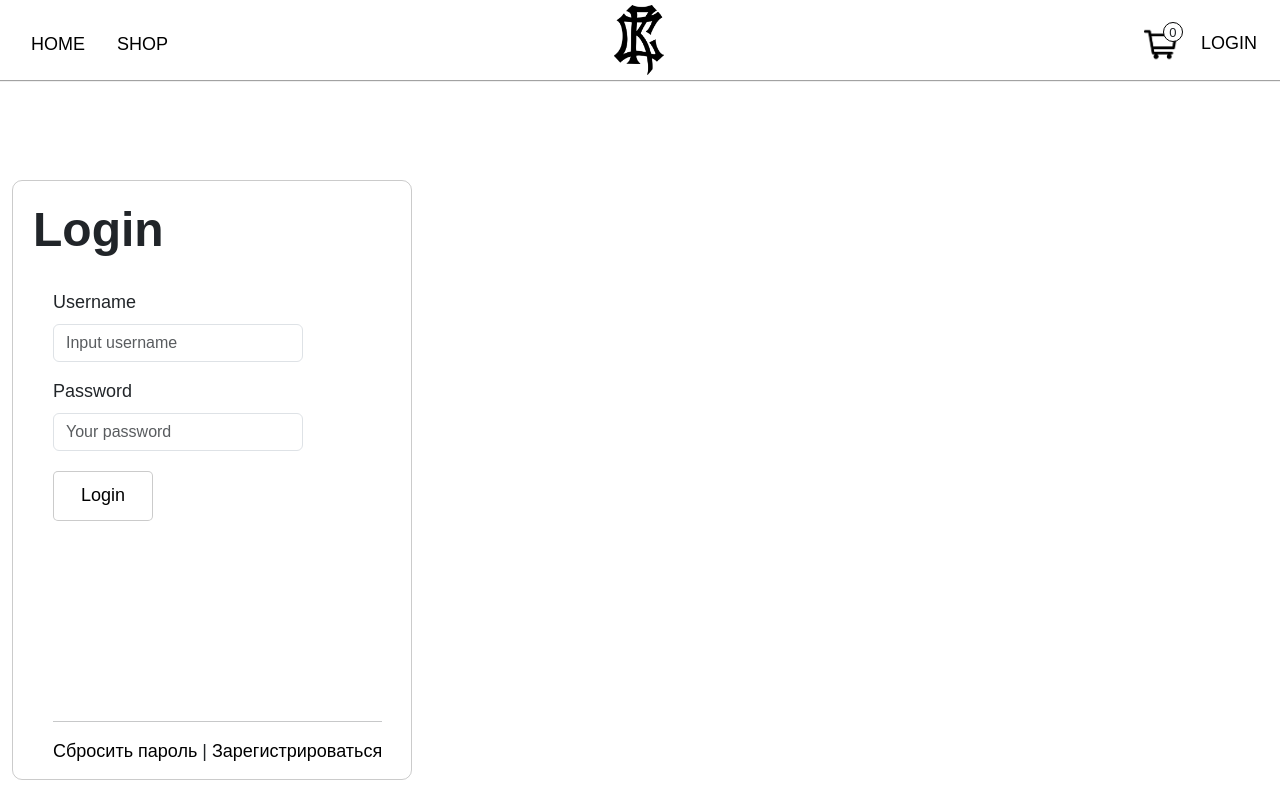
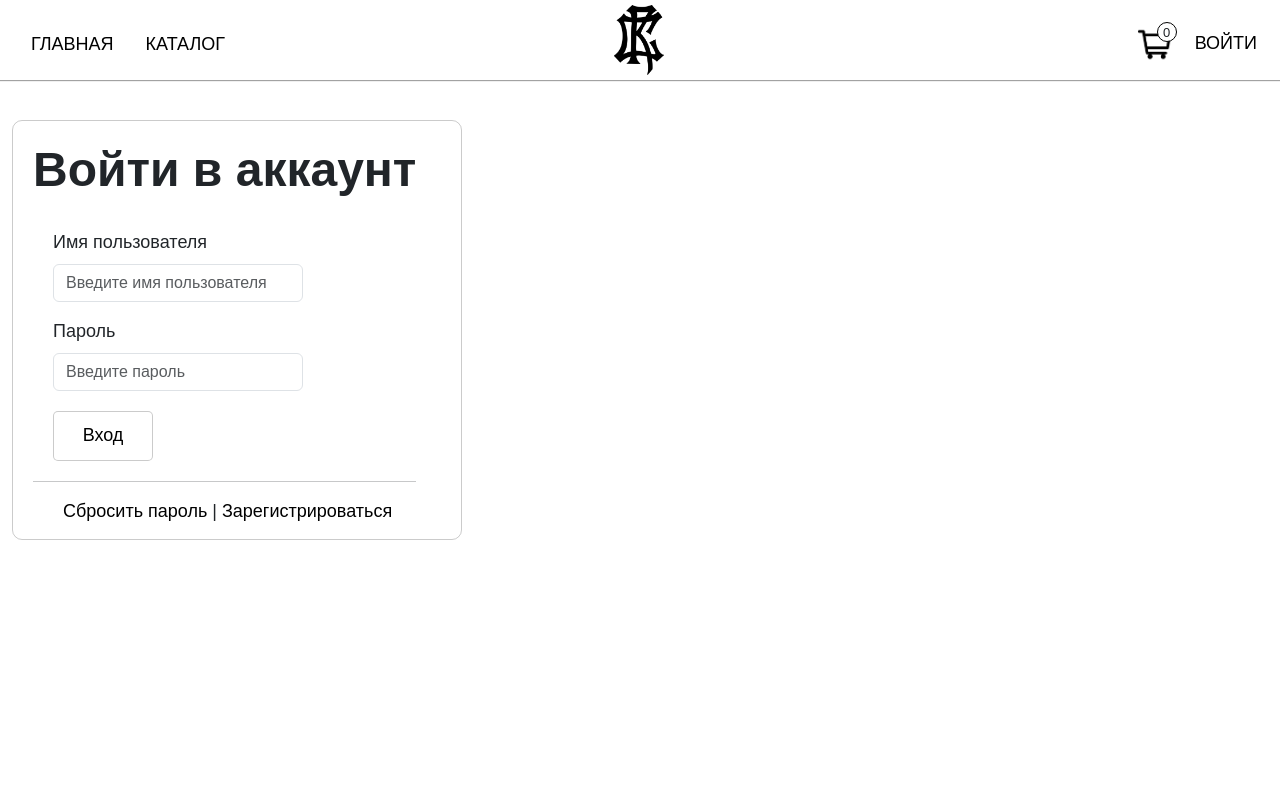
Before and after one commit to SlavaSovan/shop_project, a Django app: page /user/login/ in a window 1280 px wide. Run offline with Django 5.2, Linux system fonts and the light colour scheme; some libraries are stand-ins or nearby versions; some web fonts are replaced.

Commit message:
Made some changes and fixes

```diff
--- a/shop_project/cart/forms.py
+++ b/shop_project/cart/forms.py
@@ -5,8 +5,7 @@ PRODUCT_QUANTITY_CHOICES = [(i, str(i)) for i in range(1, 11)]
 
 class CartAddProductForm(forms.Form):
     quantity = forms.TypedChoiceField(
-        choices=PRODUCT_QUANTITY_CHOICES,
-        coerce=int,
+        choices=PRODUCT_QUANTITY_CHOICES, coerce=int, label="Количество:"
     )
     override = forms.BooleanField(
         required=False,
--- a/shop_project/main/static/css/base.css
+++ b/shop_project/main/static/css/base.css
@@ -67,6 +67,10 @@ h5 {
     text-transform: uppercase;
 }
 
+.header-profile {
+    text-transform: uppercase;
+}
+
 .logo-carnival-nav {
     position: fixed;
     margin: 5px 0;
@@ -440,16 +492,16 @@ h5 {
 }
 
 .login {
-    width: 400px;
-    height: 600px;
-    margin-top: 100px;
+    width: 450px;
+    height: 420px;
+    margin-top: 40px;
     border: 1px solid #00000034;
     border-radius: 10px;
 }
 
 .login-reg {
-    width: 600px;
-    height: 600px;
+    width: 450px;
+    height: 420px;
     margin-top: 100px;
     border: 1px solid #00000034;
     border-radius: 10px;
@@ -484,8 +536,12 @@ h5 {
 }
 
 .reset-pass {
-    margin-left: 40px;
-    margin-top: 200px;
+    margin-left: 20px;
+    margin-top: 20px;
+}
+
+.reset-pass-or-register {
+    margin-left: 30px;
 }
 
 .font-stylereg {
--- a/shop_project/main/templates/main/base.html
+++ b/shop_project/main/templates/main/base.html
@@ -17,10 +17,10 @@
             <navbar class="header-nav pt-4">
                 <ul class="header-list d-flex">
                     <li>
-                        <a href="{% url "main:popular_list" %}" class="nav-a m-3">Home</a>
+                        <a href="{% url "main:popular_list" %}" class="nav-a m-3">Главная</a>
                     </li>
                     <li>
-                        <a href="{% url "main:product_list" %}" class="nav-a m-3">Shop</a>
+                        <a href="{% url "main:product_list" %}" class="nav-a m-3">Каталог</a>
                     </li>
                 </ul>
             </navbar>
@@ -32,9 +32,9 @@
                     <img src="{% static 'img/cart.png' %}" alt="" class="cart-icon">
                 </a>
                 {% if user.is_authenticated %}
-                    <a href="{% url "users:profile" %}" class="m-2">PROFILE</a>
+                    <a href="{% url "users:profile" %}" class="m-2">Профиль</a>
                 {% else %}
-                    <a href="{% url "users:login" %}" class="m-2">LOGIN</a>
+                    <a href="{% url "users:login" %}" class="m-2">Войти</a>
                 {% endif %}
                 <p class="cart-quantity">
                     {% with cart_quantity=cart|length %}
--- a/shop_project/users/templates/users/login.html
+++ b/shop_project/users/templates/users/login.html
@@ -6,28 +6,28 @@
 {% block content %}
     <section class="login d-flex">
         <div class="login-title">
-            <h2>Login</h2>
+            <h2>Войти в аккаунт</h2>
             <form action="{% url "users:login" %}" method="post">
                 {% csrf_token %}
                 {% if request.GET.next %}
                     <input type="hidden" name="next" value="{{ request.GET.next }}">
                 {% endif %}
                 <div class="mb-3">
-                    <label for="id_username" class="form-label form-style">Username</label>
+                    <label for="id_username" class="form-label form-style">Имя пользователя</label>
                     <input type="text" class="form-control form-style"
                     value="{% if form.username.value %}{{ form.username.value }}{% endif %}"
-                    name="username" id="id_username" placeholder="Input username" required>
+                    name="username" id="id_username" placeholder="Введите имя пользователя" required>
                 </div>
                 <div class="mb-3">
-                    <label for="id_password" class="form-label form-style">Password</label>
+                    <label for="id_password" class="form-label form-style">Пароль</label>
                     <input type="password" class="form-control form-style"
-                    name="password" id="id_username" placeholder="Your password" required>
+                    name="password" id="id_username" placeholder="Введите пароль" required>
                 </div>
-                <button type="submit" class="login-btn form-style">Login</button>
+                <button type="submit" class="login-btn form-style">Вход</button>
             </form>
             <div class="reset-pass">
                 <hr>
-                <div class="mt-3">
+                <div class="mt-3 reset-pass-or-register">
                     <a href="#">Сбросить пароль</a> | <a href="{% url "users:registration" %}">Зарегистрироваться</a>
                 </div>
             </div>
--- a/shop_project/users/templates/users/logout.html
+++ b/shop_project/users/templates/users/logout.html
@@ -1,7 +1,7 @@
 {% extends "main/base.html" %}
 {% load static %}
 
-{% block title %}Logout{% endblock title %}
+{% block title %}Выйти из аккаунта{% endblock title %}
 
 {% block content %}
 
```
Also changed, not shown: other parts of shop_project/main/static/css/base.css (+52 -41 lines), shop_project/main/admin.py (+7 -1 lines), shop_project/main/models.py (+10 -0 lines), shop_project/main/templates/main/product/detail.html (+31 -1 lines), shop_project/main/migrations/0002_productimage.py (added).
